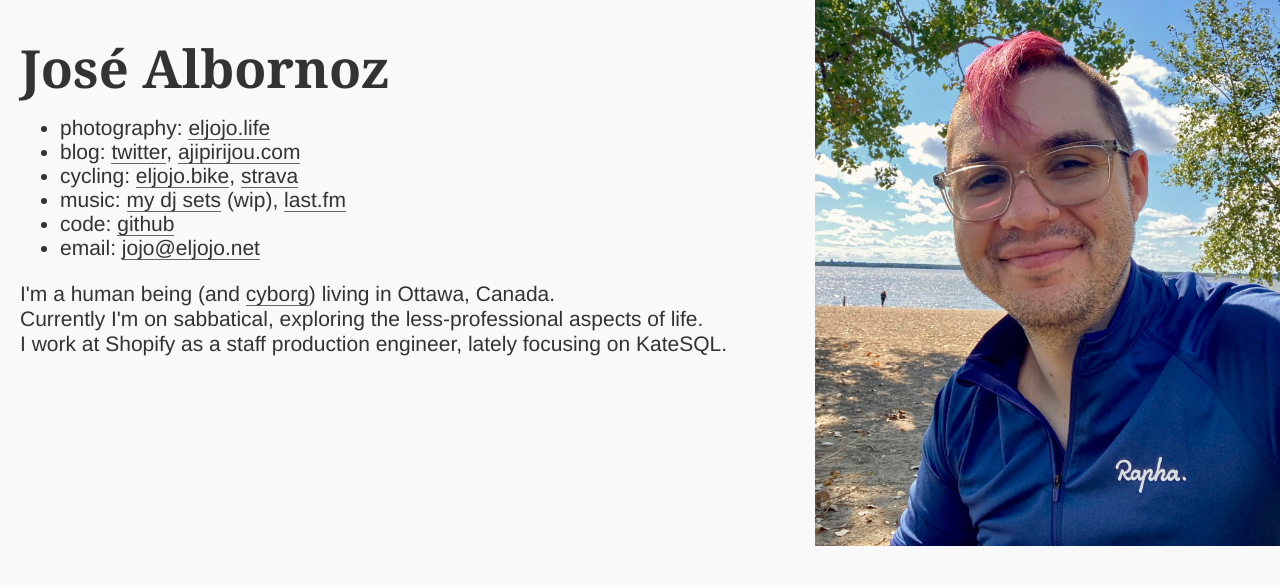
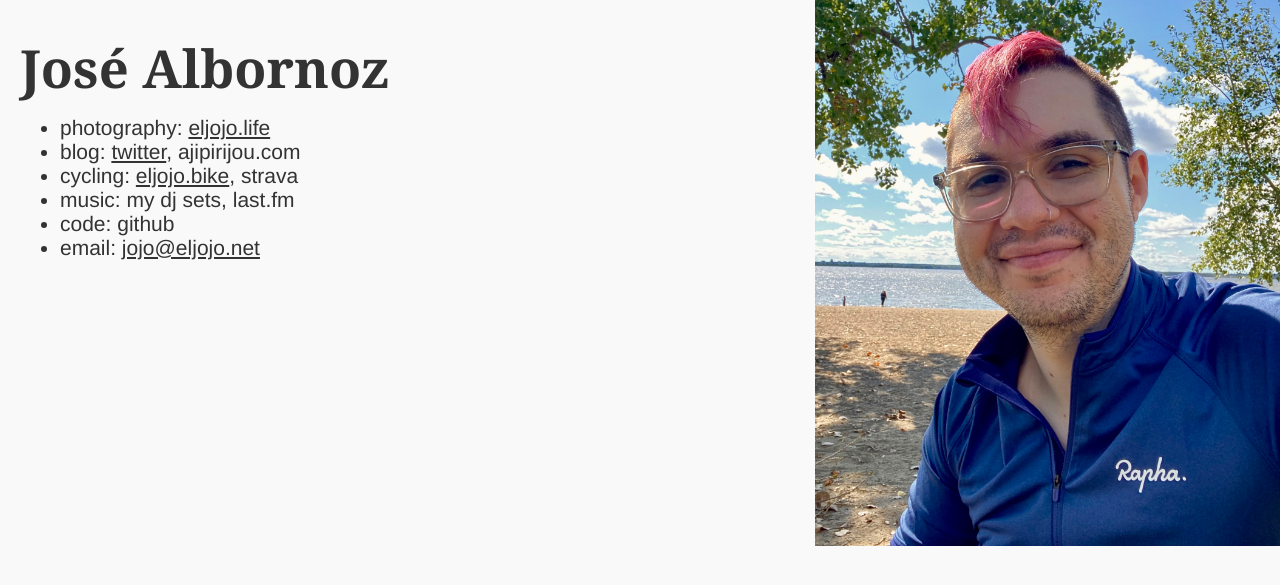
Before and after one commit to eljojo/eljojo.net, a PHP site: page / in a window 1280 px wide. Shown: the top 585 px of the page. Run offline with PHP 8.4, Linux system fonts and the light colour scheme.

Commit message:
cleanup text and style

```diff
--- a/index.html
+++ b/index.html
@@ -18,7 +18,7 @@
     <meta name="twitter:description" content="human being, cyborg, technologist" />
     <meta name="twitter:image" content="https://eljojo.net/square_thumb.jpg" />
     <meta name="viewport" content = "width=device-width, initial-scale=1.0" />
-    <link href="style.css?v=2022-04-20" media="screen" rel="stylesheet" type="text/css" />
+    <link href="style.css?v=2022-10-18" media="screen" rel="stylesheet" type="text/css" />
     <link rel="shortcut icon" href="/favico.png" />
   </head>
   <body>
@@ -30,18 +30,12 @@
 
         <ul>
           <li>photography: <a class="always-underline" href="https://eljojo.life">eljojo.life</a></li>
-          <li>blog: <a class="always-underline" href="https://twitter.com/eljojo">twitter</a>, <a class="always-underline" href="https://ajipirijou.com">ajipirijou.com</a></li>
-          <li>cycling: <a class="always-underline" href="https://eljojo.bike">eljojo.bike</a>, <a class="always-underline" href="https://www.strava.com/athletes/5988240">strava</a></li>
-          <li>music: <a class="always-underline" href="https://www.youtube.com/playlist?list=PL0AZ6HCVZ_H90eVFFeSCySkitFrB5FeHQ">my dj sets</a> (wip), <a class="always-underline" href="https://last.fm/user/eljojo_net">last.fm</a></li>
-          <li>code: <a class="always-underline" href="https://github.com/eljojo">github</a></li>
+          <li>blog: <a class="always-underline" href="https://twitter.com/eljojo">twitter</a>, <a href="https://ajipirijou.com">ajipirijou.com</a></li>
+          <li>cycling: <a class="always-underline" href="https://eljojo.bike">eljojo.bike</a>, <a href="https://www.strava.com/athletes/5988240">strava</a></li>
+          <li>music: <a href="https://www.youtube.com/playlist?list=PL0AZ6HCVZ_H90eVFFeSCySkitFrB5FeHQ">my dj sets</a>, <a href="https://last.fm/user/eljojo_net">last.fm</a></li>
+          <li>code: <a href="https://github.com/eljojo">github</a></li>
           <li>email: <a class="always-underline" href="&#x6D;&#x61;&#x69;&#x6C;&#x74;&#x6F;&#x3A;&#x6A;&#x6F;&#x6A;&#x6F;&#x40;&#x65;&#x6C;&#x6A;&#x6F;&#x6A;&#x6F;&#x2E;&#x6E;&#x65;&#x74;">&#x6A;&#x6F;&#x6A;&#x6F;&#x40;&#x65;&#x6C;&#x6A;&#x6F;&#x6A;&#x6F;&#x2E;&#x6E;&#x65;&#x74;</a></li>
         </ul>
-
-        <p>
-        I'm a human being (and <a class="always-underline" href="https://ajipirijou.com/life/i-just-felt-the-microwave-with-my-left-hand">cyborg</a>) living in Ottawa, Canada. <br />
-        Currently I'm on sabbatical, exploring the less-professional aspects of life. <br />
-        I work at <a href="https://shopify.engineering/">Shopify</a> as a staff production engineer, lately focusing on <a href="https://www.youtube.com/watch?v=Jz4VQqCrII4">KateSQL</a>.
-        </p>
       </section>
       <section class="image">
         <img src="backgrounds/2021.jpg" title="José Albornoz" alt="José Albornoz">
--- a/style.css
+++ b/style.css
@@ -42,12 +42,13 @@ a, a:visited{
 }
 
 a.always-underline {
-  border-bottom: 1px solid #666;
+  text-decoration: underline;
+  border-bottom: 0;
 }
 
 a:hover {
-  text-decoration: underline;
-  border-bottom: 0;
+  border-bottom: 1px solid #666;
+  text-decoration: none;
 }
 
 /* background adjustments */
```
